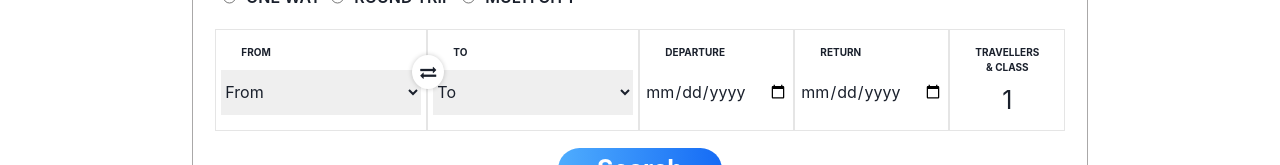
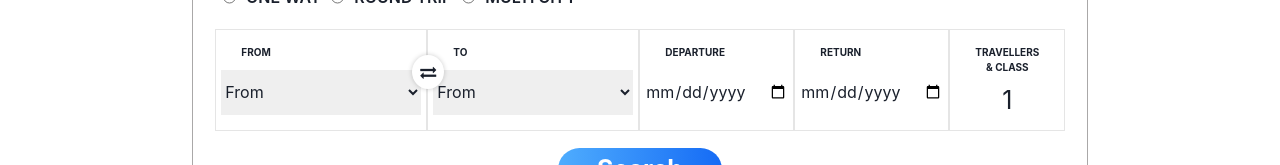
Before and after one commit to drewgood24/329Project1-Team7, a React (Create React App) app: page /flight in a window 1280 px wide. Shown: the part 207-372 px from the top of the page. Built offline with nearby package versions, Linux system fonts and the light colour scheme; no server answers.

Commit message:
Edited flight destinations

```diff
--- a/src/Pages/Flights/Flight.jsx
+++ b/src/Pages/Flights/Flight.jsx
@@ -71,11 +71,12 @@ const swapValuehandler = () => {
                 value={PassengerData.from}
                 onChange={handleChange}
               >
+                {/*Edited the destinations*/}
                 <option value="From">From</option>
-                <option value="DELHI">DELHI</option>
-                <option value="MUMBAI">MUMBAI</option>
-                <option value="BANGLURU">BANGLURU</option>
-                <option value="PUNE">PUNE</option>
+                <option value="ABUJA">ABUJA</option>
+                <option value="CHICAGO">CHICAGO</option>
+                <option value="TOKYO">TOKYO</option>
+                <option value="DES MOINES">DES MOINES</option>
               </select>
 
               <button onClick={swapValuehandler}>
@@ -94,11 +95,12 @@ const swapValuehandler = () => {
                 value={PassengerData.to}
                 onChange={handleChange}
               >
-                <option value="To">To</option>
-                <option value="DELHI">DELHI</option>
-                <option value="MUMBAI">MUMBAI</option>
-                <option value="BANGLURU">BANGLURU</option>
-                <option value="PUNE">PUNE</option>
+                {/*Edited the destinations*/}
+                <option value="From">From</option>
+                <option value="ABUJA">ABUJA</option>
+                <option value="CHICAGO">CHICAGO</option>
+                <option value="TOKYO">TOKYO</option>
+                <option value="DES MOINES">DES MOINES</option>
               </select>
             </div>
             <div className="MainSearchinputBx">
```
